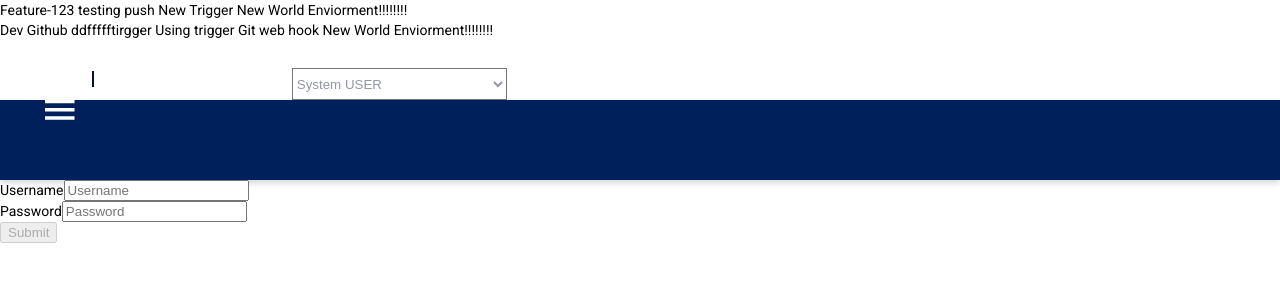
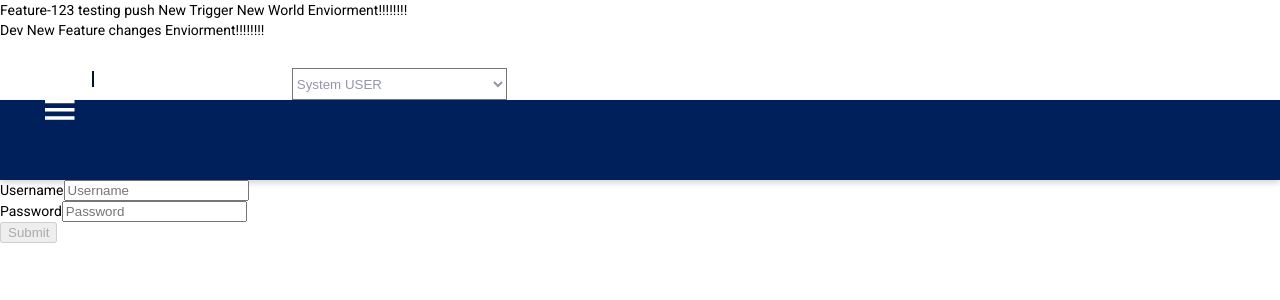
Before and after one commit to ivid-123/demoapp, an Angular app: page / in a window 1280 px wide. Shown: the top 300 px of the page. Built offline with nearby package versions, Linux system fonts and the light colour scheme.

Commit message:
new feature changes

```diff
--- a/src/app/app.component.html
+++ b/src/app/app.component.html
@@ -1,8 +1,7 @@
 <div>
   <div>Feature-123 testing push New Trigger New World Enviorment!!!!!!!!</div>
   <div>
-    Dev Github ddffffftirgger Using trigger Git web hook New World
-    Enviorment!!!!!!!!
+    Dev New Feature changes Enviorment!!!!!!!!
   </div>
   <app-header></app-header>
   <router-outlet></router-outlet>
```
